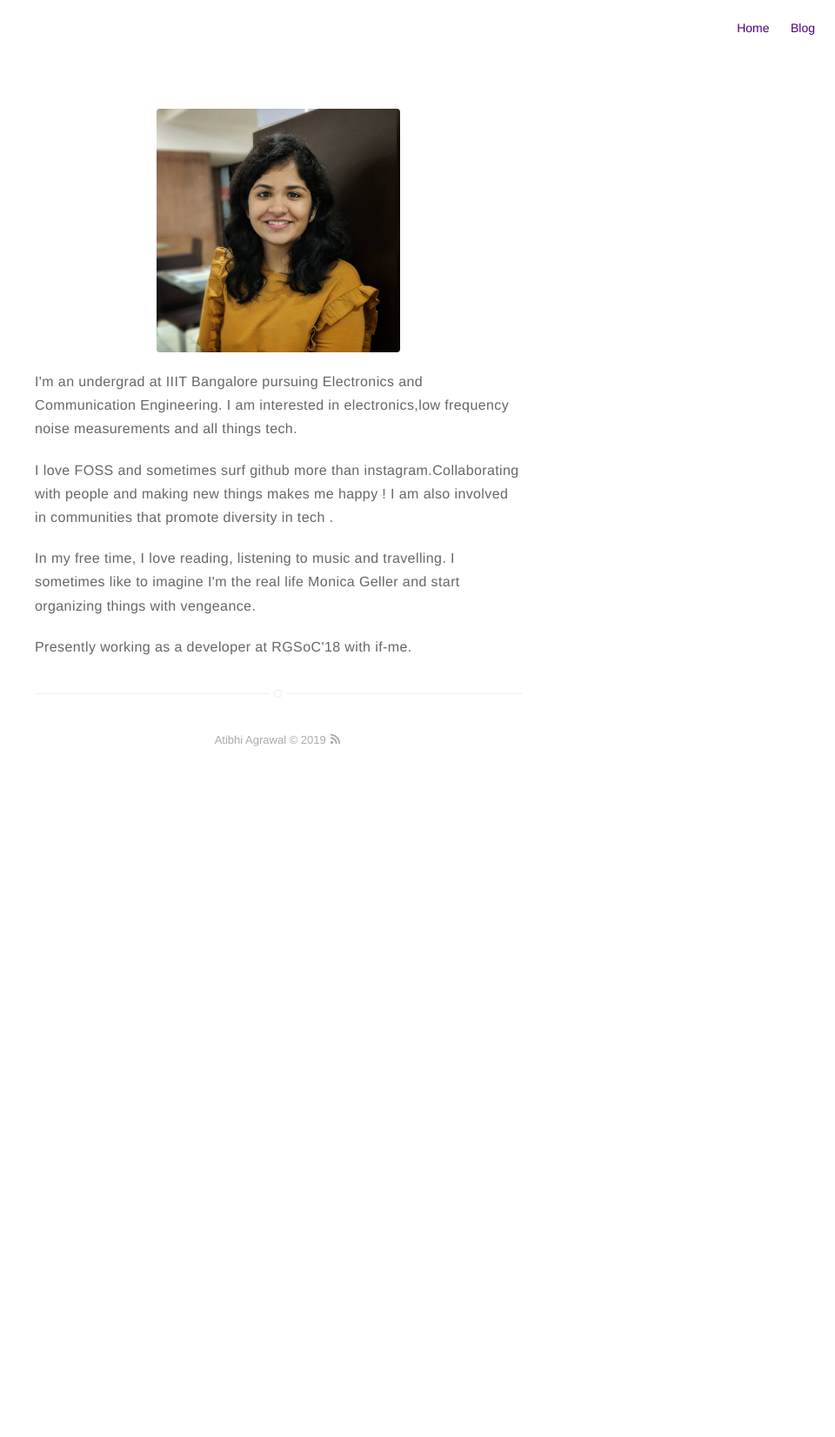
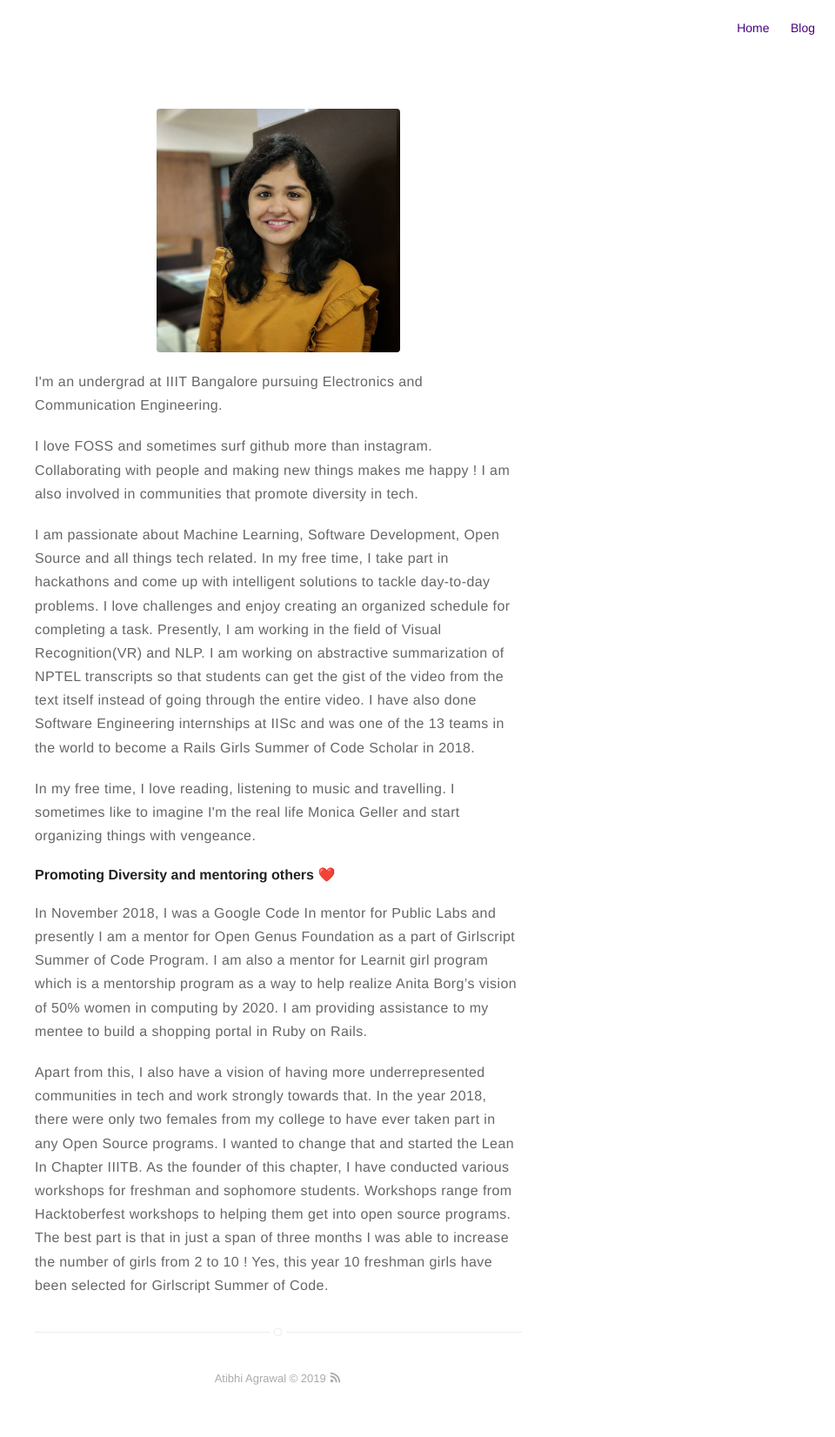
Before and after one commit to asquare14/aSquare14.github.io, a Jekyll site: the page built from about.md, in a window 1280 px wide. Shown: the whole page at 87% size, without its empty margins (320-1280 px from the left). Built offline with Jekyll 4.4.1, drawn with Linux system fonts in a browser that asks for light colours; emoji names are drawn with the system emoji font; before the commit the page ends 918 px from its top, so only the background shows below that.

Commit message:
Update about.md

```diff
--- a/about.md
+++ b/about.md
@@ -3,7 +3,16 @@ title: About
 layout: page
 ---
 ![Profile Image]({{ site.url }}/{{ site.picture }})
-<p>I'm an undergrad at IIIT Bangalore pursuing Electronics and Communication Engineering. I am interested in electronics,low frequency noise measurements and all things tech. </p>
-<p>I love FOSS and sometimes surf github more than instagram.Collaborating with people and making new things makes me happy ! I am also involved in communities that promote diversity in tech .</p>
+<p>I'm an undergrad at IIIT Bangalore pursuing Electronics and Communication Engineering. </p>
+<p>I love FOSS and sometimes surf github more than instagram. Collaborating with people and making new things makes me happy ! I am also involved in communities that promote diversity in tech.</p><p> I am passionate about Machine Learning, Software Development, Open Source and all things tech related. In my free time, I take part in hackathons and come up with intelligent solutions to tackle day-to-day problems. I love challenges and enjoy creating an organized schedule for completing a task.
+Presently, I am working in the field of Visual Recognition(VR) and NLP. I am working on abstractive summarization of NPTEL transcripts so that students can get the gist of the video from the text itself instead of going through the entire video.
+I have also done Software Engineering internships at IISc and was one of the 13 teams in the world to become a Rails Girls Summer of Code Scholar in 2018.</p>
+
 <p> In my free time, I love reading, listening to music and travelling. I sometimes like to imagine I'm the real life Monica Geller and start organizing things with vengeance. </p>
-<p> Presently working as a developer at RGSoC'18 with if-me.</p>
+
+#### Promoting Diversity and mentoring others :heart:
+
+
+In November 2018, I was a Google Code In mentor for Public Labs and presently I am a mentor for Open Genus Foundation as a part of Girlscript Summer of Code Program.  I am also a mentor for Learnit girl program which is a mentorship program as a way to help realize Anita Borg's vision of 50% women in computing by 2020. I am providing assistance to my mentee to build a shopping portal in Ruby on Rails.
+
+Apart from this, I also have a vision of having more underrepresented communities in tech and work strongly towards that. In the year 2018, there were only two females from my college to have ever taken part in any Open Source programs. I wanted to change that and started the Lean In Chapter IIITB. As the founder of this chapter, I have conducted various workshops for freshman and sophomore students. Workshops range from Hacktoberfest workshops to helping them get into open source programs. The best part is that in just a span of three months I was able to increase the number of girls from 2 to 10 ! Yes, this year 10 freshman girls have been selected for Girlscript Summer of Code.
```
